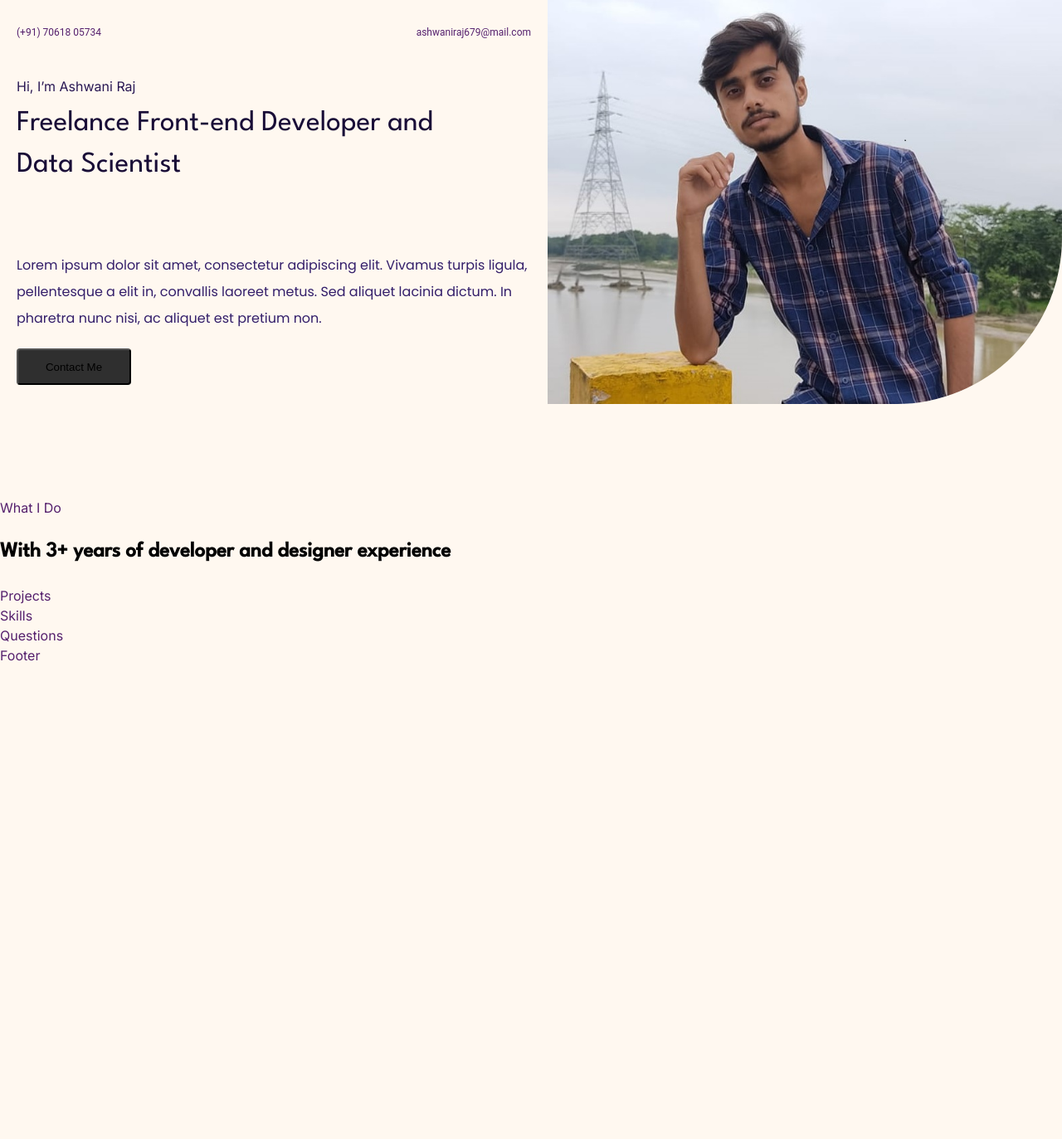
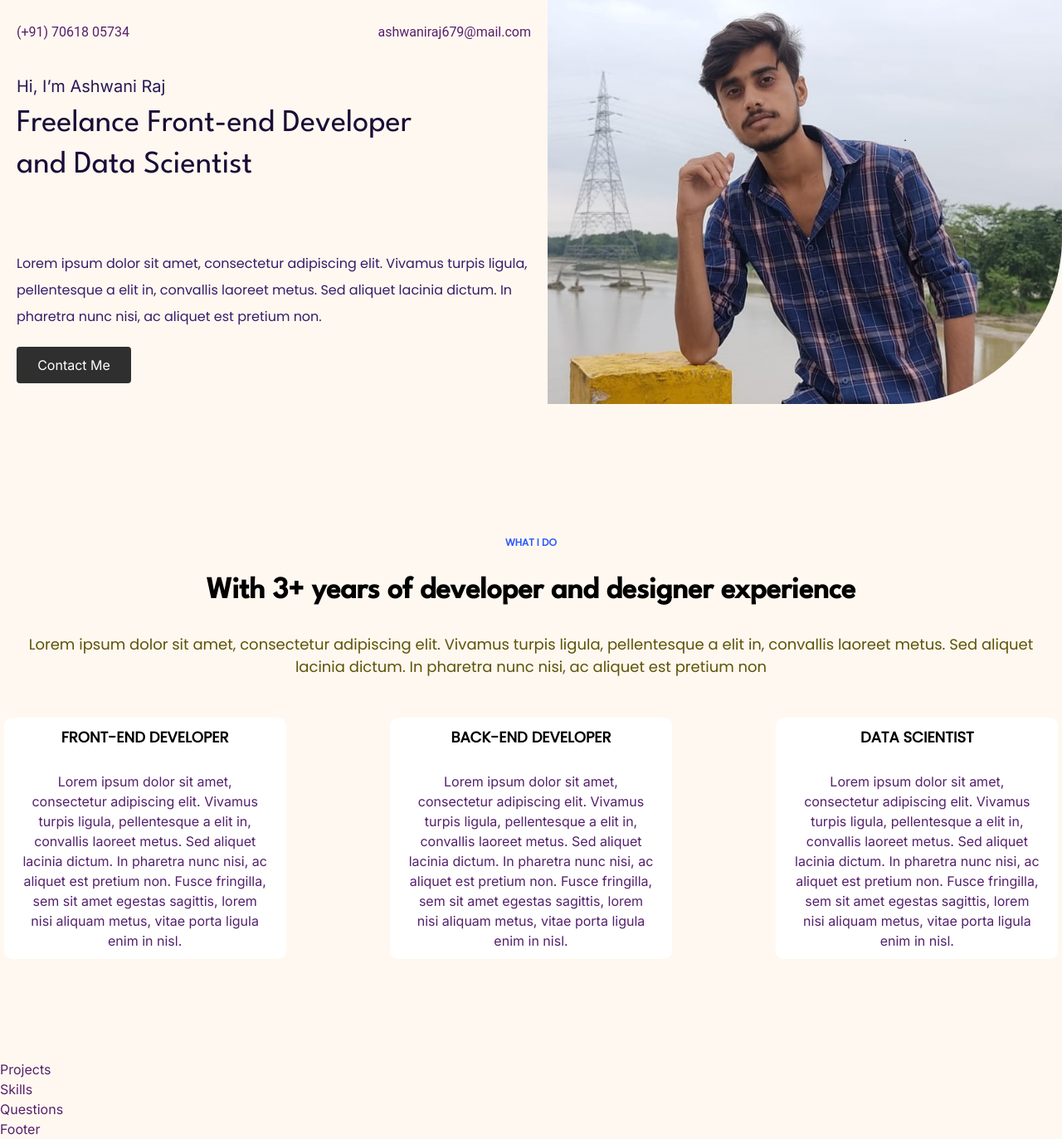
Before and after one commit to Ashwaniraj679/Flask_webapp, a Flask app: page / in a window 1280 px wide. Shown: the whole page at 83% size. Before the commit the page ends 797 px from the top, so only its background shows below. Run offline with Flask 2, Linux system fonts and the light colour scheme; some web fonts are replaced.

Commit message:
created what i do section

```diff
--- a/static/home.css
+++ b/static/home.css
@@ -17,14 +17,14 @@ body {
 
 h1 {
     font-family: League Spartan;
-    font-size: 35px;
+    font-size: 38px;
     font-weight: 400;
     line-height: 50px;
     height: 150px;
     width: 520px;
     color: #190D37;
     margin-top: 10px;
-    margin-bottom: 30px;
+    margin-bottom: 28px;
 
 }
 
@@ -32,10 +32,12 @@ h2 {
     /* With 10+ years of developer and designer experience */
     font-family: 'League Spartan';
     font-style: normal;
+    color: #000000;
+    font-size: 36px;
     font-weight: 700;
-    font-size: 25px;
     line-height: 40px;
-    color: #000000;
+    text-align: center;
+
 }
 
 .subtitle {
@@ -71,7 +73,7 @@ h2 {
 
 #phone-email {
     font-family: Roboto;
-    font-size: 12px;
+    font-size: 16px;
     font-weight: 400;
     line-height: 14px;
     text-align: left;
@@ -80,7 +82,7 @@ h2 {
 
 #name {
     font-family: Inter;
-    font-size: 16px;
+    font-size: 20px;
     font-weight: 500;
     line-height: 19px;
     text-align: left;
@@ -99,5 +101,108 @@ h2 {
     width: 138px;
     border-radius: 4px;
     background-color: #2F2F2F;
+    font-family: Inter;
+    font-size: 16px;
+    font-weight: 500;
+    line-height: 19px;
+    color: #FFFFFF;
+    padding: 10px 20px;
+    /* Set padding */
+    border: none;
+    /* Remove border */
+    cursor: pointer;
+    /* Add cursor on hover */
+}
+
+/*DESCRIPTION SECTION */
+
+#description {
+    height: 622px;
+    width: 1270.693115234375px;
+    padding-left: 0px;
+    margin-right: auto;
+    margin-top: 45px;
+    margin-bottom: 10px;
+    margin-left: auto;
 
 }
+
+.overtitle {
+    font-family: Poppins;
+    font-size: 12px;
+    font-weight: 600;
+    line-height: 18px;
+    letter-spacing: 0em;
+    text-align: center;
+    color: #2858FF;
+    margin-bottom: 4px;
+}
+
+.description-subtitle {
+    font-family: Poppins;
+    font-size: 18px;
+    font-weight: 400;
+    line-height: 27px;
+    letter-spacing: 0em;
+    text-align: center;
+    color: #5e5307;
+    margin-bottom: 48px;
+}
+
+.boxes-type1 {
+    display: flex;
+    justify-content: space-between;
+    gap: 6px;
+}
+
+#box1 {
+    height: 291px;
+    width: 340px;
+    border-radius: 10px;
+    background-color: #FFFFFF;
+}
+
+#box2 {
+    height: 291px;
+    width: 340px;
+    border-radius: 10px;
+    background-color: #FFFFFF;
+}
+
+#box3 {
+    height: 291px;
+    width: 340px;
+    border-radius: 10px;
+    background-color: #FFFFFF;
+}
+
+#box-title {
+    font-family: Poppins;
+    font-size: 18px;
+    font-weight: 600;
+    line-height: 27px;
+    letter-spacing: 0em;
+    text-align: center;
+    color: #000000;
+    margin-top: 10px;
+}
+
+#box-description {
+    width: 300px;
+    height: 216px;
+    font-family: 'Inter';
+    font-style: normal;
+    font-weight: 400;
+    font-size: 16px;
+    line-height: 24px;
+    text-align: center;
+    color: #55206D;
+    margin-left: 20px;
+    padding-left: 0px;
+    padding-right: 0px;
+    padding-top: 8px;
+    padding-bottom: 0px;
+    margin-top: 20px;
+    margin-right: 20px;
+    margin-bottom: 20px;
+}
--- a/templates/home.html
+++ b/templates/home.html
@@ -32,7 +32,7 @@
             <!--TITLE-->
             <h1>Freelance Front-end Developer and Data Scientist</h1>
 
-            <!--DESCRIPTION-->
+            <!--SUBTITLE-->
             <div class="subtitle">
                 <p>Lorem ipsum dolor sit amet, consectetur adipiscing elit. Vivamus turpis ligula, pellentesque a elit in, convallis laoreet metus. Sed aliquet lacinia dictum. In pharetra nunc nisi, ac aliquet est pretium non. </p>
             </div>
@@ -47,13 +47,35 @@
         <div class="image-container">
             <img id="hero-img" src="{{url_for('static', filename='Images/hero_img.jpg')}}">
         </div>
-
-
     </div>
 
-    <div>
-        What I Do
+    <!--WHAT-I-DO-->
+    <div id="description">
+        <div class="overtitle">WHAT I DO</div>
         <h2>With 3+ years of developer and designer experience</h2>
+        <div class="description-subtitle">
+            <p>Lorem ipsum dolor sit amet, consectetur adipiscing elit. Vivamus turpis ligula, pellentesque a elit in, convallis laoreet metus. Sed aliquet lacinia dictum. In pharetra nunc nisi, ac aliquet est pretium non</p>
+        </div>
+        <div class="boxes-type1">
+            <div id="box1">
+                <div id="box-title">FRONT-END DEVELOPER</div>
+                <div id="box-description">
+                    Lorem ipsum dolor sit amet, consectetur adipiscing elit. Vivamus turpis ligula, pellentesque a elit in, convallis laoreet metus. Sed aliquet lacinia dictum. In pharetra nunc nisi, ac aliquet est pretium non. Fusce fringilla, sem sit amet egestas sagittis, lorem nisi aliquam metus, vitae porta ligula enim in nisl.
+                </div>
+            </div>
+            <div id="box2">
+                <div id="box-title">BACK-END DEVELOPER</div>
+                <div id="box-description">
+                    Lorem ipsum dolor sit amet, consectetur adipiscing elit. Vivamus turpis ligula, pellentesque a elit in, convallis laoreet metus. Sed aliquet lacinia dictum. In pharetra nunc nisi, ac aliquet est pretium non. Fusce fringilla, sem sit amet egestas sagittis, lorem nisi aliquam metus, vitae porta ligula enim in nisl.
+                </div>
+            </div>
+            <div id="box3">
+                <div id="box-title">DATA SCIENTIST</div>
+                <div id="box-description">
+                    Lorem ipsum dolor sit amet, consectetur adipiscing elit. Vivamus turpis ligula, pellentesque a elit in, convallis laoreet metus. Sed aliquet lacinia dictum. In pharetra nunc nisi, ac aliquet est pretium non. Fusce fringilla, sem sit amet egestas sagittis, lorem nisi aliquam metus, vitae porta ligula enim in nisl.
+                </div>
+            </div>
+        </div>
     </div>
 
     <div>
```
